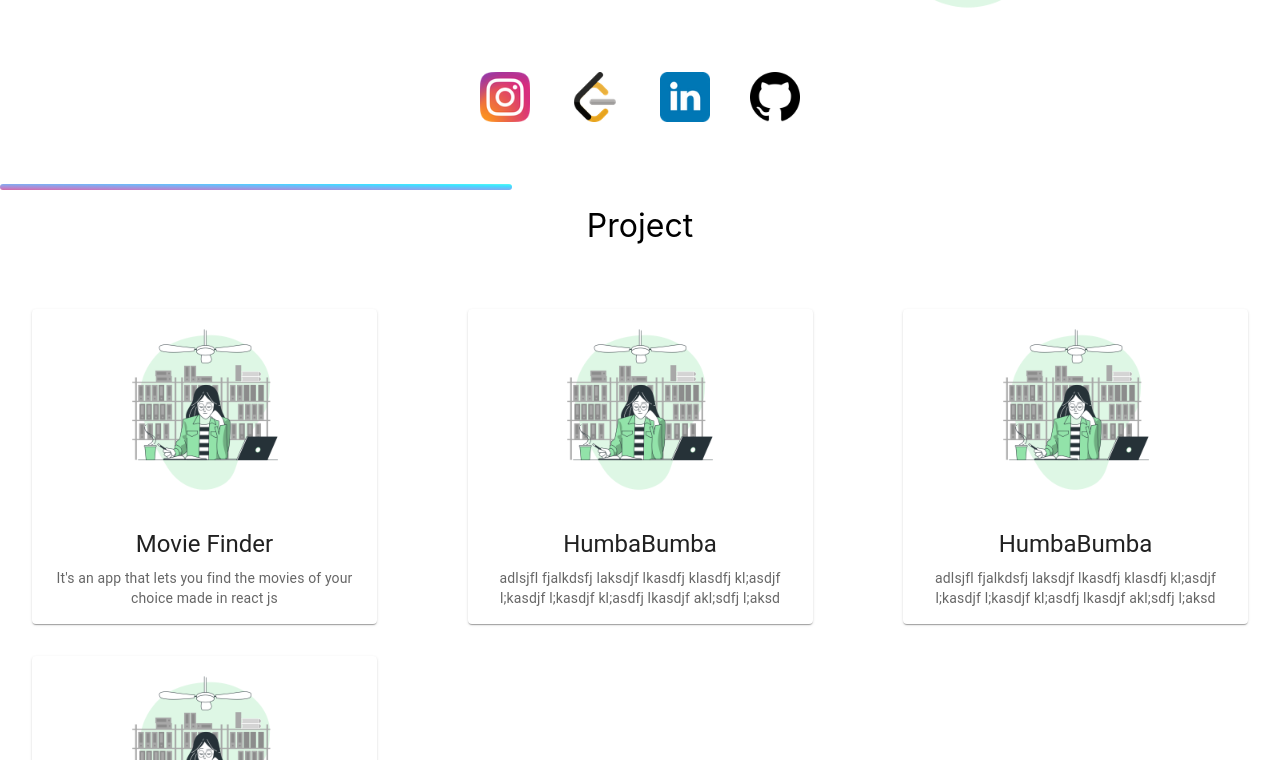
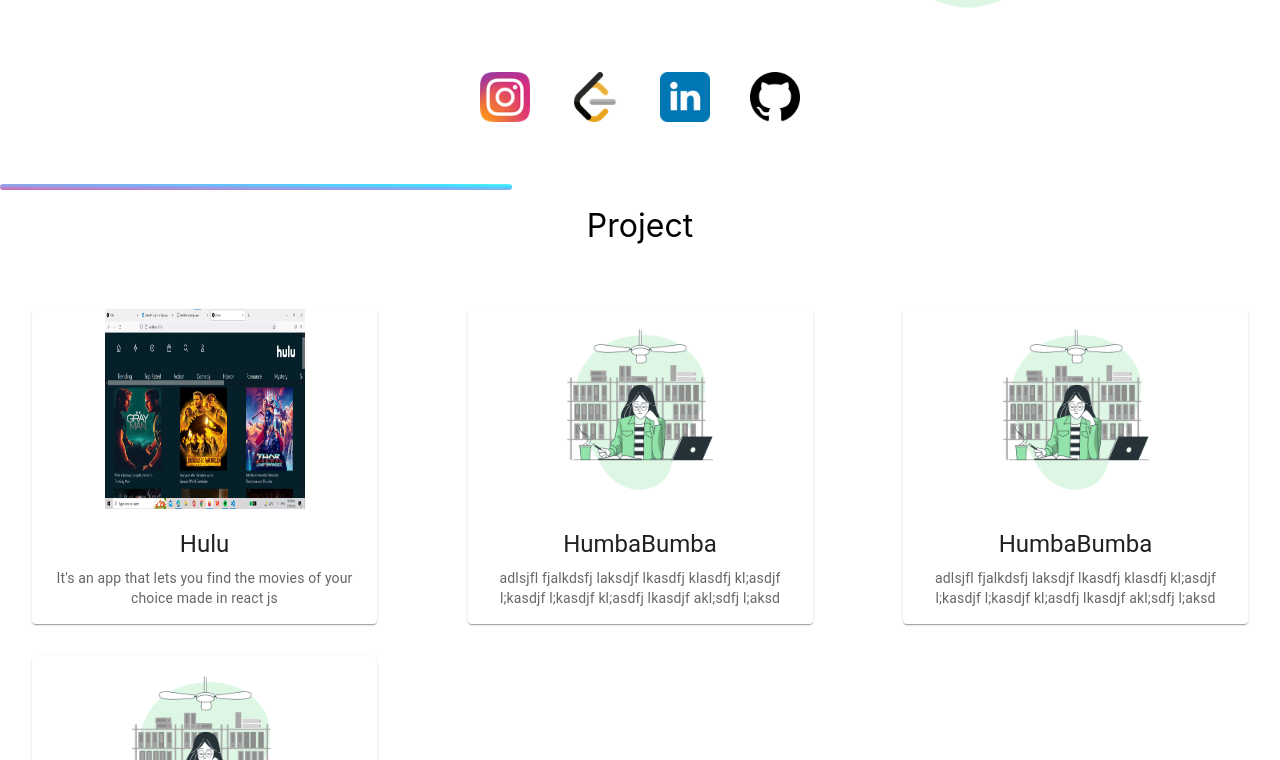
Before and after one commit to AditiSinha1005/port, a React (Create React App) app: page / in a window 1280 px wide. Shown: the part 459-1219 px from the top of the page. Built offline with nearby package versions, Linux system fonts and the light colour scheme.

Commit message:
photo added

```diff
--- a/src/components/body/Project.jsx
+++ b/src/components/body/Project.jsx
@@ -1,6 +1,7 @@
 import React from 'react'
 import ProjectCard from './ProjectCard'
 import ashes from "../../assets/Studying-bro.png";
+import hulu from "../../assets/hulu.png";
 import Separator from './Separator';
 
 const Project = () => {
@@ -11,10 +12,10 @@ const Project = () => {
       <div className="projectCardBox">
         <span>
           <ProjectCard
-            title="Movie Finder"
+            title="Hulu"
             description="It's an app that lets you find the movies of your choice made in react js"
             link=""
-            image={ashes}
+            image={hulu}
           />
         </span>
         <span>
```
Also changed, not shown: src/assets/hulu.png (added).
